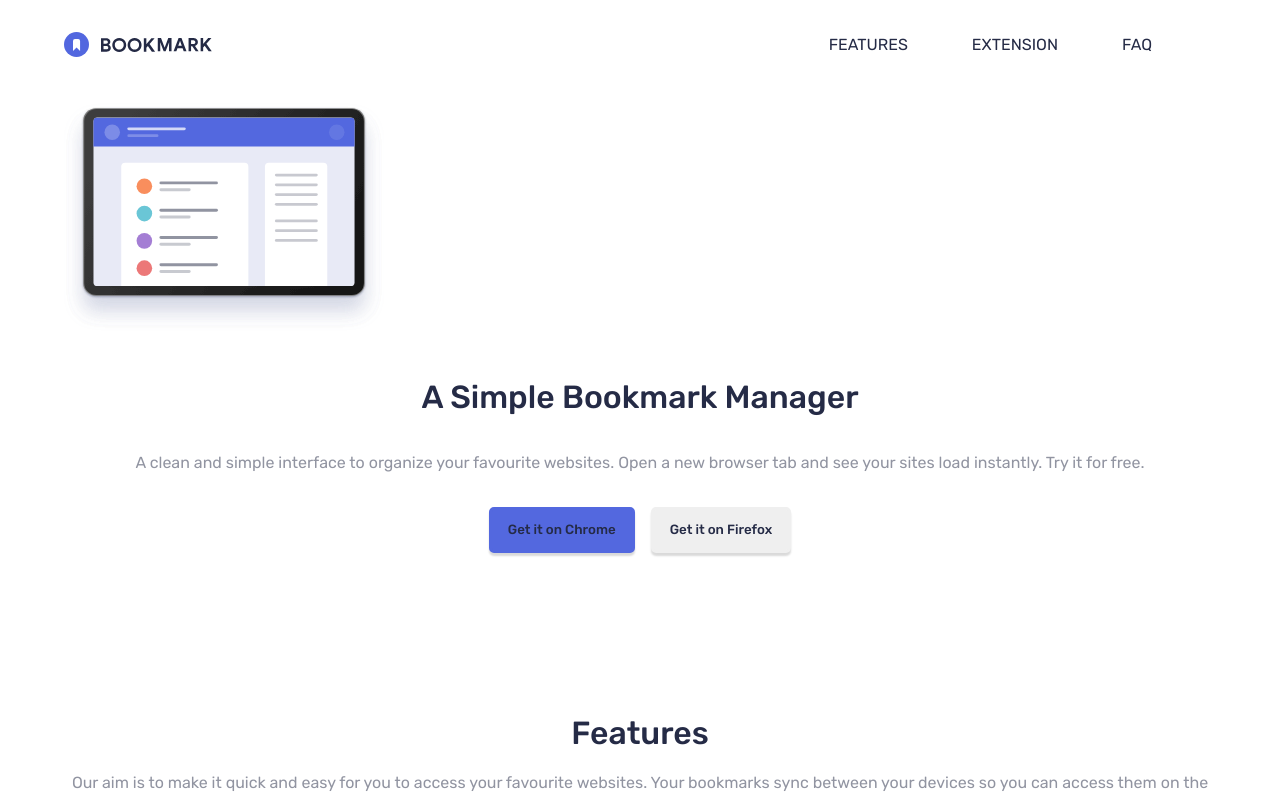
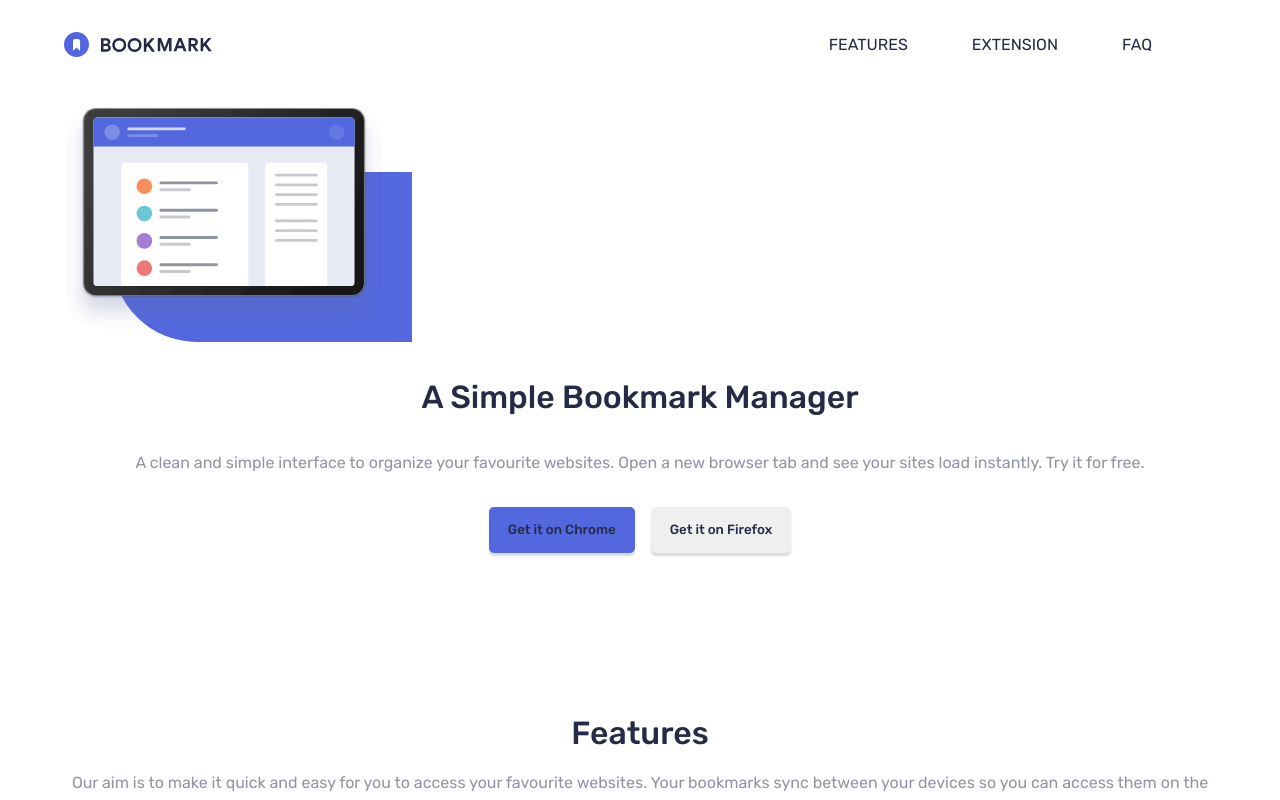
Before and after one commit to Saurabhdaswant/Bookmark, a JavaScript app: page / in a window 1280 px wide. Shown: the top 800 px of the page. Built offline with nearby package versions, Linux system fonts and the light colour scheme; the HTML template or start-up script is replaced by a standard one.

Commit message:
fix rounded styling

```diff
--- a/src/Sass/_variable.scss
+++ b/src/Sass/_variable.scss
@@ -25,6 +25,14 @@ $semiBold:400;
     bottom: 13rem;
     left: 3rem;
     z-index: -5;
+
+    width: 300px;
+    height: 170px;
+
+    background-color: $softBlue;
+
+    border-start-start-radius: 50rem;
+    border-bottom-left-radius: 50rem;
   }
 
   @mixin  Flexing {
```
